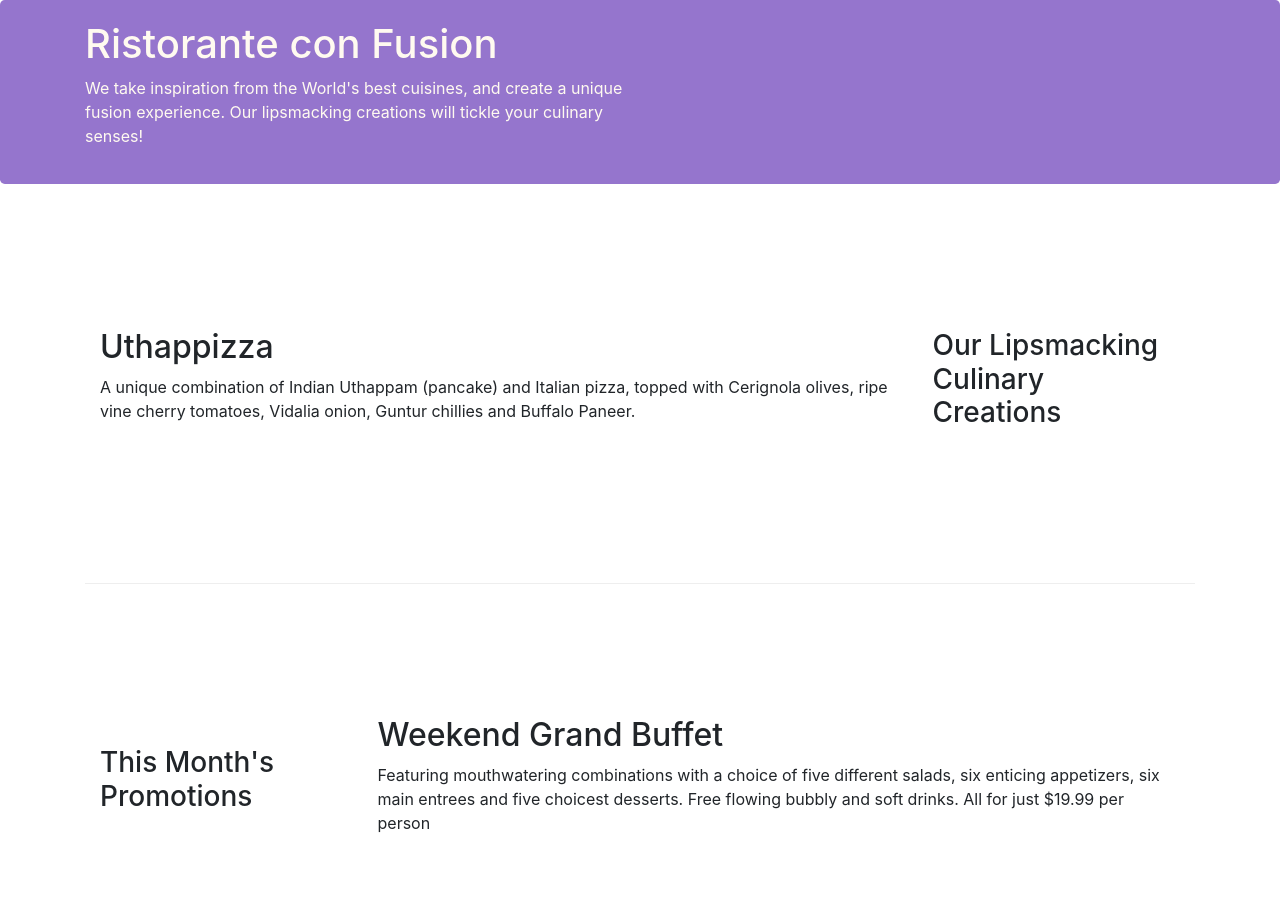
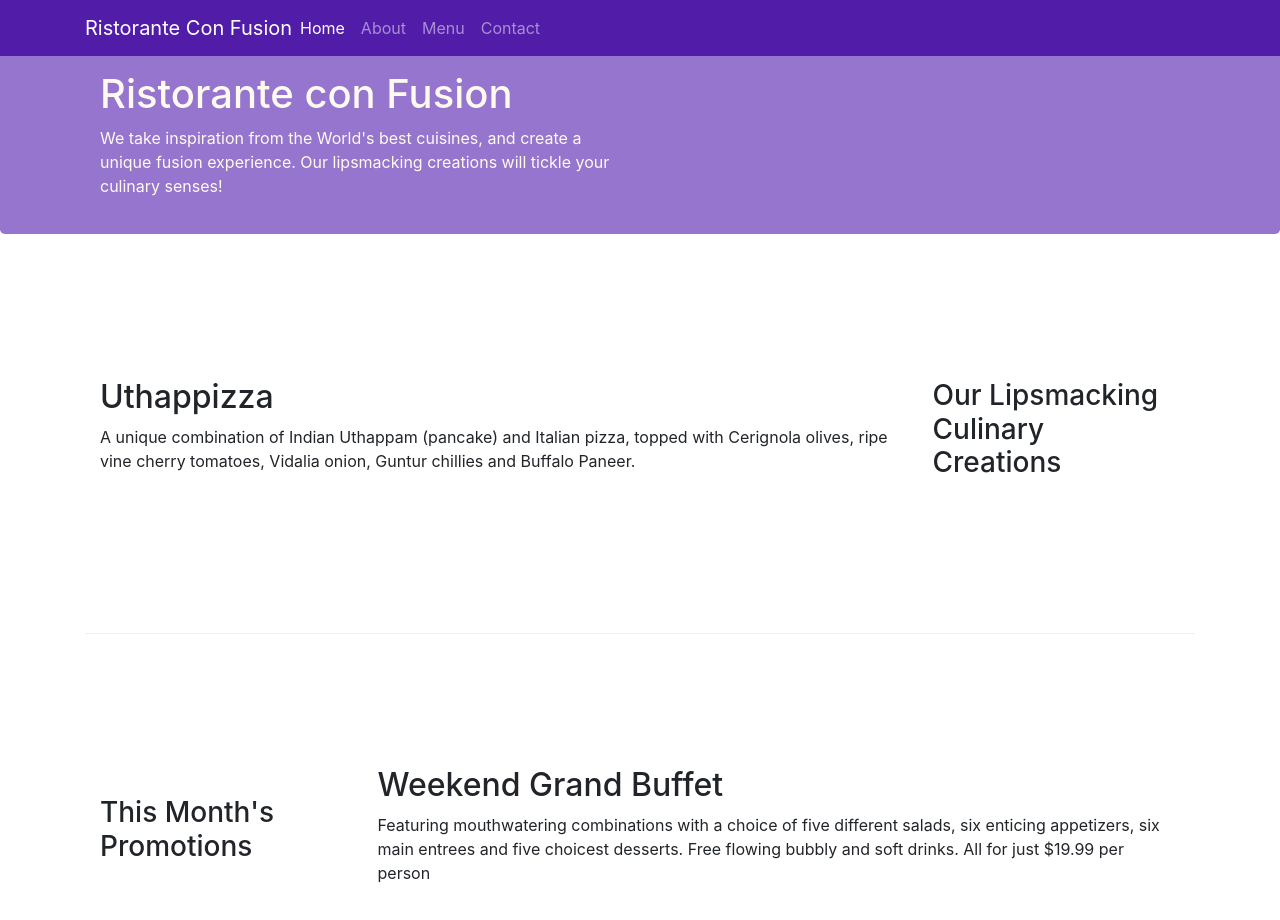
Before and after one commit to 7ganam/confusion-resturant-website-, a website: page index.html in a window 1280 px wide. Shown: the top 920 px of the page. Drawn offline with nearby package versions, Linux system fonts and the light colour scheme.

Commit message:
added navbar to both files

```diff
--- a/css/styles.css
+++ b/css/styles.css
@@ -31,3 +31,12 @@
     margin: 0px;
     color: #0f0f0f;
 }
+
+body{
+    padding:50px 0px 0px 0px;
+    z-index:0;
+}
+
+.navbar-dark {
+     background-color: #511DA8;
+}
--- a/index.html
+++ b/index.html
@@ -14,10 +14,26 @@
 </head>
 
 <body>
+    <nav class="navbar navbar-dark navbar-expand-sm  fixed-top">
+        <div class="container">
+            <button class="navbar-toggler" type="button" data-toggle="collapse" data-target="#Navbar">
+                <span class="navbar-toggler-icon"></span>
+            </button>
+            <a class="navbar-brand mr-auto" href="#">Ristorante Con Fusion</a>
+            <div class= "collapse navbar-collapse" id="Navbar">
+                <ul class="navbar-nav mr-auto">
+                    <li class="nav-item active "><a class="nav-link" href="./index.html">Home</a></li>
+                    <li class="nav-item "><a class="nav-link" href="./aboutus.html">About</a></li>
+                    <li class="nav-item"><a class="nav-link" href="#">Menu</a></li>
+                    <li class="nav-item"><a class="nav-link" href="#">Contact</a></li>
+                </ul>
+            </div>
+        </div>
+    </nav>
 
     <header class="jumbotron">
         <div class="container">
-            <div class="row">
+            <div class="row row-header">
                 <div class="col-12 col-sm-6">
                     <h1>Ristorante con Fusion</h1>
                     <p>We take inspiration from the World's best cuisines, and create a unique fusion experience. Our lipsmacking creations will tickle your culinary senses!</p>
@@ -27,7 +43,6 @@
             </div>
         </div>
     </header>
-
 
     <div class= "container container_content align-items-center">
             <div class = "row row-content align-items-center">
```
Also changed, not shown: aboutus.html (+19 -0 lines).
